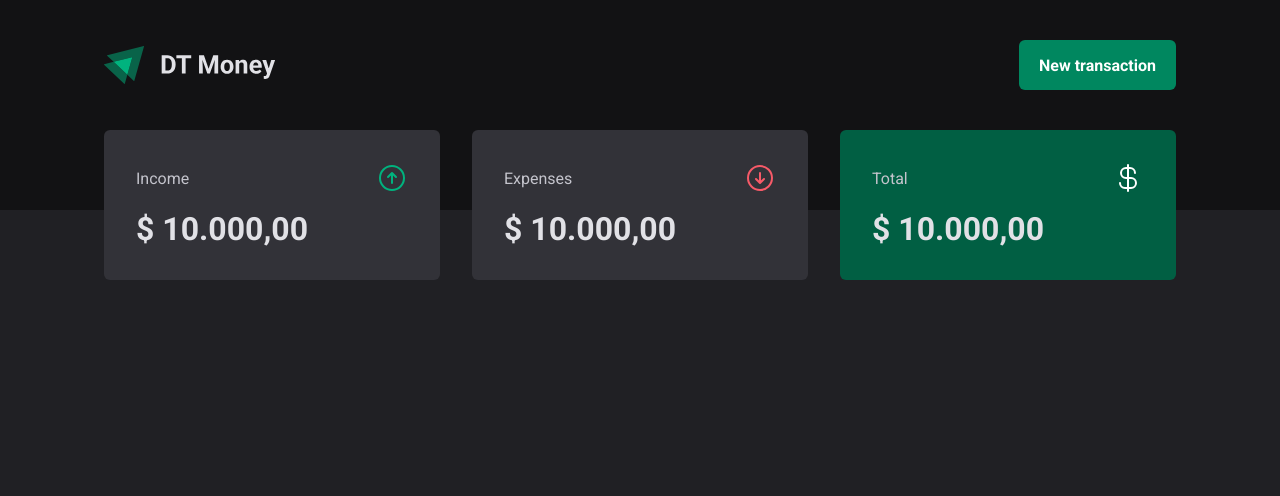
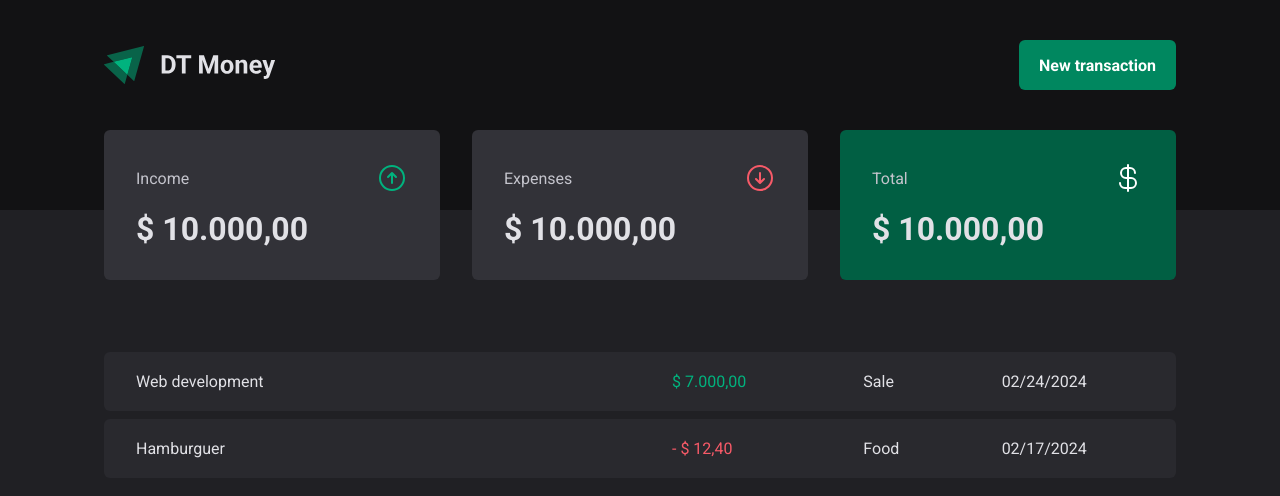
Before and after one commit to arthurrios/dt-money-web, a React (Vite) app: page / in a window 1280 px wide. Shown: the top 496 px of the page. Built offline with nearby package versions, Linux system fonts and the light colour scheme.

Commit message:
feat: add table

```diff
--- a/src/pages/Transactions/index.tsx
+++ b/src/pages/Transactions/index.tsx
@@ -1,11 +1,39 @@
 import { Header } from '../../components/Header'
 import { Summary } from '../../components/Summary'
+import {
+  PriceHighlight,
+  TransactionsContainer,
+  TransactionsTable,
+} from './styles'
 
 export function Transactions() {
   return (
     <div>
       <Header />
       <Summary />
+
+      <TransactionsContainer>
+        <TransactionsTable>
+          <tbody>
+            <tr>
+              <td width="50%">Web development</td>
+              <td>
+                <PriceHighlight variant="income">$ 7.000,00</PriceHighlight>
+              </td>
+              <td>Sale</td>
+              <td>02/24/2024</td>
+            </tr>
+            <tr>
+              <td width="50%">Hamburguer</td>
+              <td>
+                <PriceHighlight variant="outcome">- $ 12,40</PriceHighlight>
+              </td>
+              <td>Food</td>
+              <td>02/17/2024</td>
+            </tr>
+          </tbody>
+        </TransactionsTable>
+      </TransactionsContainer>
     </div>
   )
 }
--- a/src/pages/Transactions/styles.ts
+++ b/src/pages/Transactions/styles.ts
@@ -0,0 +1,38 @@
+import styled from 'styled-components'
+
+export const TransactionsContainer = styled.main`
+  width: 100%;
+  max-width: 1120px;
+  margin: 4rem auto 0;
+  padding: 0 1.5rem;
+`
+export const TransactionsTable = styled.table`
+  width: 100%;
+  border-collapse: separate;
+  border-spacing: 0 0.5rem;
+  /* margin-top: 1.5rem; */
+
+  td {
+    padding: 1.25rem 2rem;
+    background: ${({ theme }) => theme.gray_700};
+
+    &:first-child {
+      border-top-left-radius: 6px;
+      border-bottom-left-radius: 6px;
+    }
+
+    &:last-child {
+      border-top-right-radius: 6px;
+      border-bottom-right-radius: 6px;
+    }
+  }
+`
+
+interface PriceHighlightProps {
+  variant: 'income' | 'outcome'
+}
+
+export const PriceHighlight = styled.span<PriceHighlightProps>`
+  color: ${(props) =>
+    props.variant === 'income' ? props.theme.green_300 : props.theme.red_300};
+`
```
